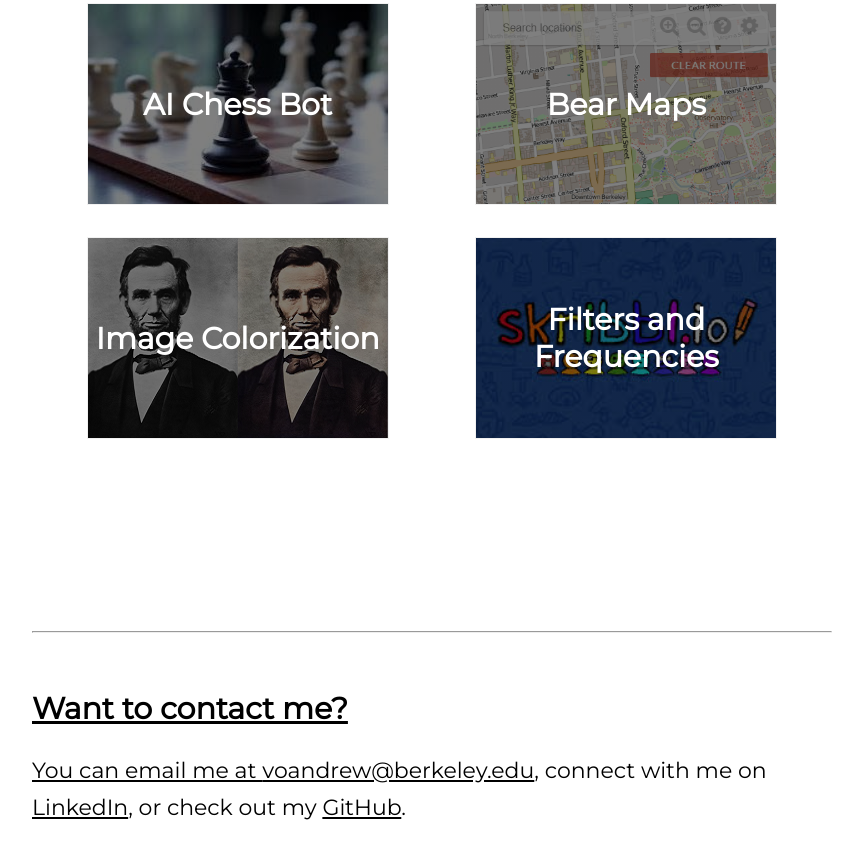
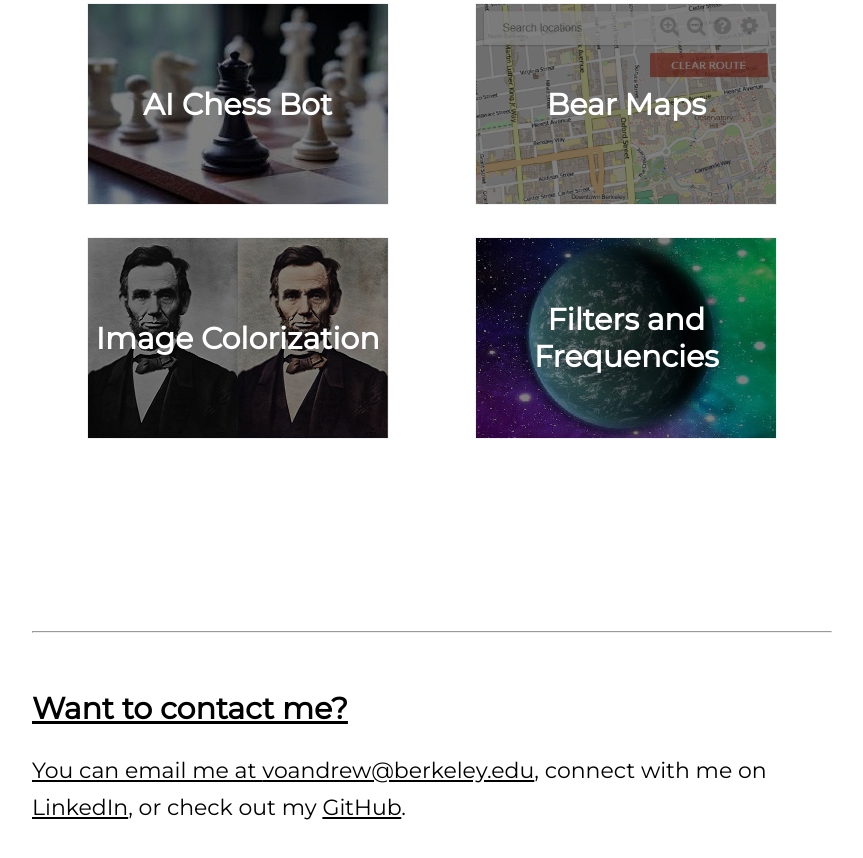
Before and after one commit to vo-andrew/andrewvo.github.io, a plain HTML site: page index.html in a window 1280 px wide. Shown: the part 1793-2651 px from the top of the page, without its empty margins (208-1071 px from the left). Drawn offline with Linux system fonts and the light colour scheme.

Commit message:
Update style.css

```diff
--- a/style.css
+++ b/style.css
@@ -368,7 +368,7 @@ html, body {
 }
 
 #cv2 {
-  background: linear-gradient( rgba(0, 0, 0, 0.5), rgba(0, 0, 0, 0.5) ), url("./icons/skribbl.png");
+  background: linear-gradient( rgba(0, 0, 0, 0.5), rgba(0, 0, 0, 0.5) ), url("./icons/space_blend.jpg");
 }
 
 #cv2back {
```
